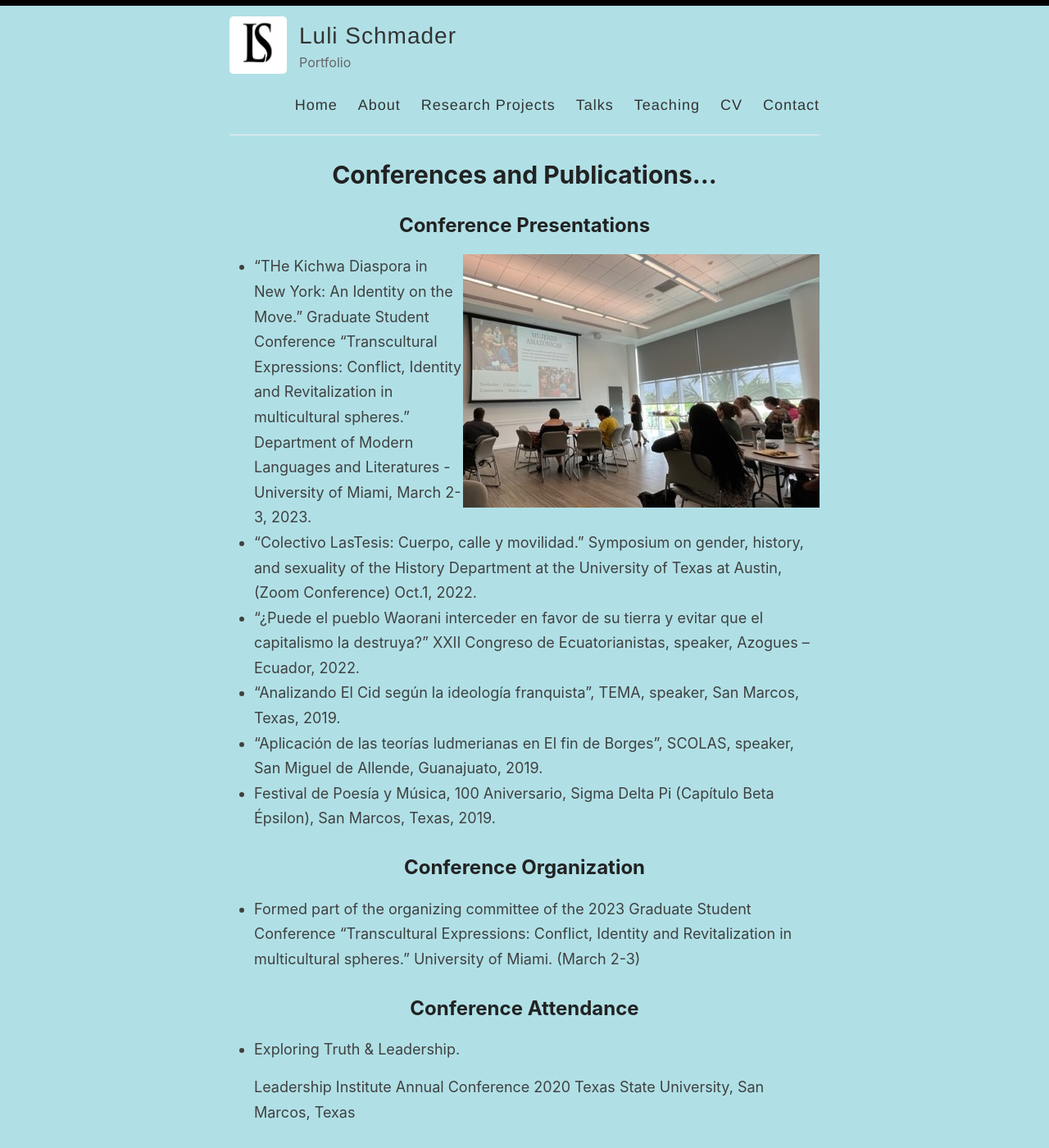
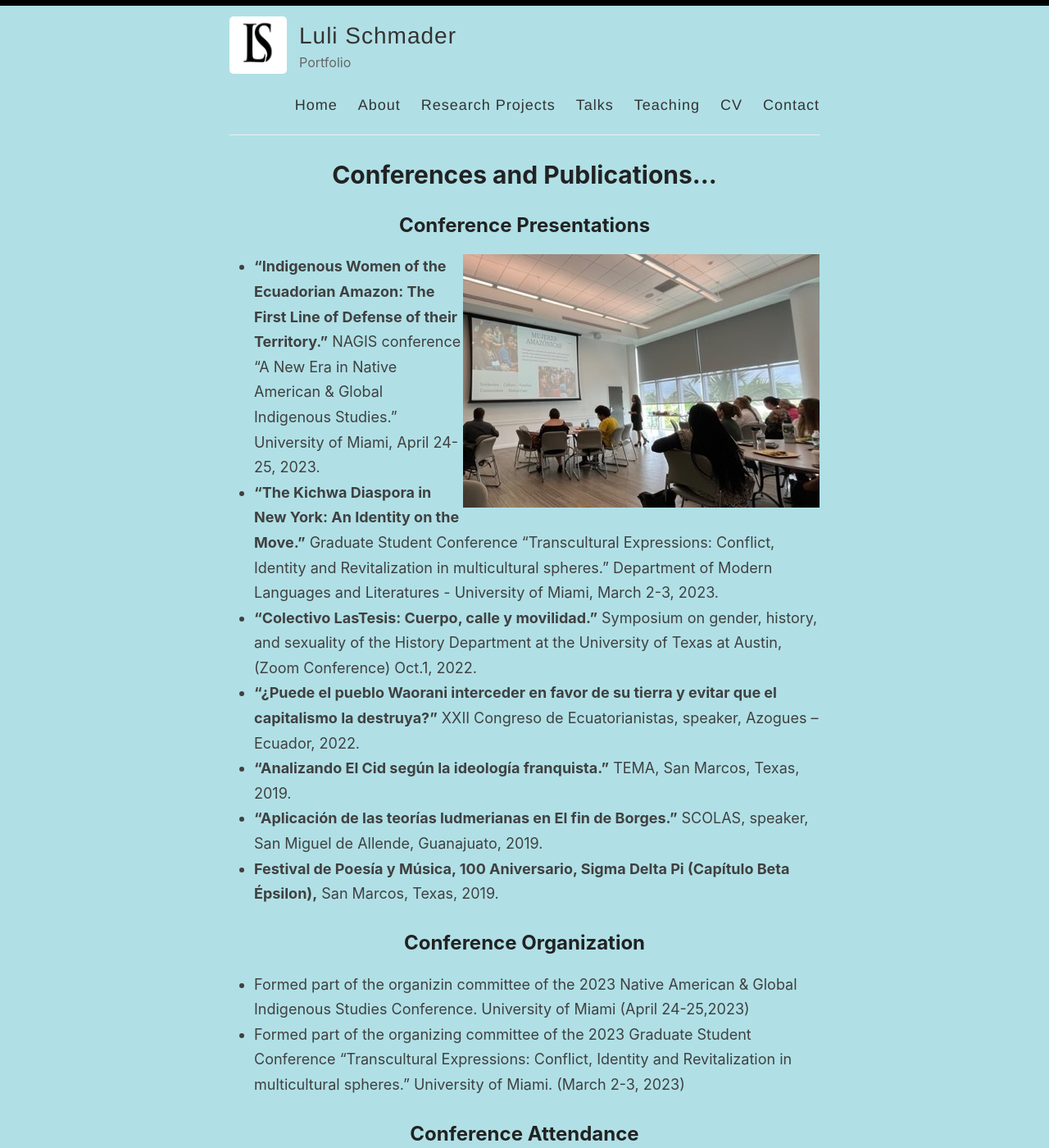
Before and after one commit to lulischmader/lulischmader.github.io, a Jekyll site: the page built from _pages/talks.md, in a window 1280 px wide and 1400 px high. Shown: the whole window at 82% size. Built offline with Jekyll 4.4.1, drawn with Linux system fonts in a browser that asks for light colours.

Commit message:
Update talks.md

```diff
--- a/_pages/talks.md
+++ b/_pages/talks.md
@@ -13,15 +13,17 @@ permalink: /talks/
 
 ## Conference Presentations
 <img src="/images/Nagis_conference.png" alt="Presenting at Nagis Conference" align="right">
-- "THe Kichwa Diaspora in New York: An Identity on the Move." Graduate Student Conference “Transcultural Expressions: Conflict, Identity and Revitalization in multicultural spheres.” Department of Modern Languages and Literatures - University of Miami, March 2-3, 2023.
-- “Colectivo LasTesis: Cuerpo, calle y movilidad.” Symposium on gender, history, and sexuality of the History Department at the University of Texas at Austin, (Zoom Conference) Oct.1, 2022.
-- “¿Puede el pueblo Waorani interceder en favor de su tierra y evitar que el capitalismo la destruya?” XXII Congreso de Ecuatorianistas, speaker, Azogues – Ecuador, 2022.
-- “Analizando El Cid según la ideología franquista”, TEMA, speaker, San Marcos, Texas, 2019.
-- “Aplicación de las teorías ludmerianas en El fin de Borges”, SCOLAS, speaker, San Miguel de Allende, Guanajuato, 2019.
-- Festival de Poesía y Música, 100 Aniversario, Sigma Delta Pi (Capítulo Beta Épsilon), San Marcos, Texas, 2019.
+- **"Indigenous Women of the Ecuadorian Amazon: The First Line of Defense of their Territory."** NAGIS conference "A New Era in Native American & Global Indigenous Studies." University of Miami, April 24-25, 2023.
+- **"The Kichwa Diaspora in New York: An Identity on the Move."** Graduate Student Conference “Transcultural Expressions: Conflict, Identity and Revitalization in multicultural spheres." Department of Modern Languages and Literatures - University of Miami, March 2-3, 2023.
+- **“Colectivo LasTesis: Cuerpo, calle y movilidad.”** Symposium on gender, history, and sexuality of the History Department at the University of Texas at Austin, (Zoom Conference) Oct.1, 2022.
+- **“¿Puede el pueblo Waorani interceder en favor de su tierra y evitar que el capitalismo la destruya?”** XXII Congreso de Ecuatorianistas, speaker, Azogues – Ecuador, 2022.
+- **“Analizando El Cid según la ideología franquista.”** TEMA, San Marcos, Texas, 2019.
+- **“Aplicación de las teorías ludmerianas en El fin de Borges.”** SCOLAS, speaker, San Miguel de Allende, Guanajuato, 2019.
+- **Festival de Poesía y Música, 100 Aniversario, Sigma Delta Pi (Capítulo Beta Épsilon),** San Marcos, Texas, 2019.
 
 ## Conference Organization
-- Formed part of the organizing committee of the 2023 Graduate Student Conference “Transcultural Expressions: Conflict, Identity and Revitalization in multicultural spheres.” University of Miami. (March 2-3)
+- Formed part of the organizin committee of the 2023 Native American & Global Indigenous Studies Conference. University of Miami (April 24-25,2023)
+- Formed part of the organizing committee of the 2023 Graduate Student Conference “Transcultural Expressions: Conflict, Identity and Revitalization in multicultural spheres.” University of Miami. (March 2-3, 2023)
 
 ## Conference  Attendance
 - Exploring Truth & Leadership.
```
